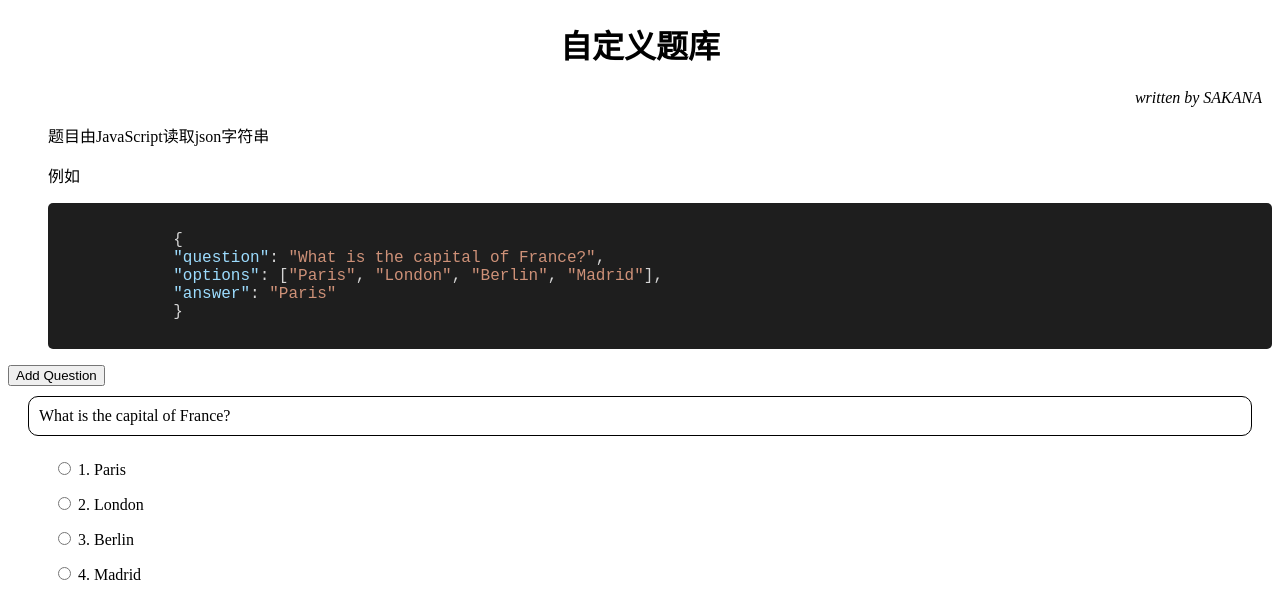
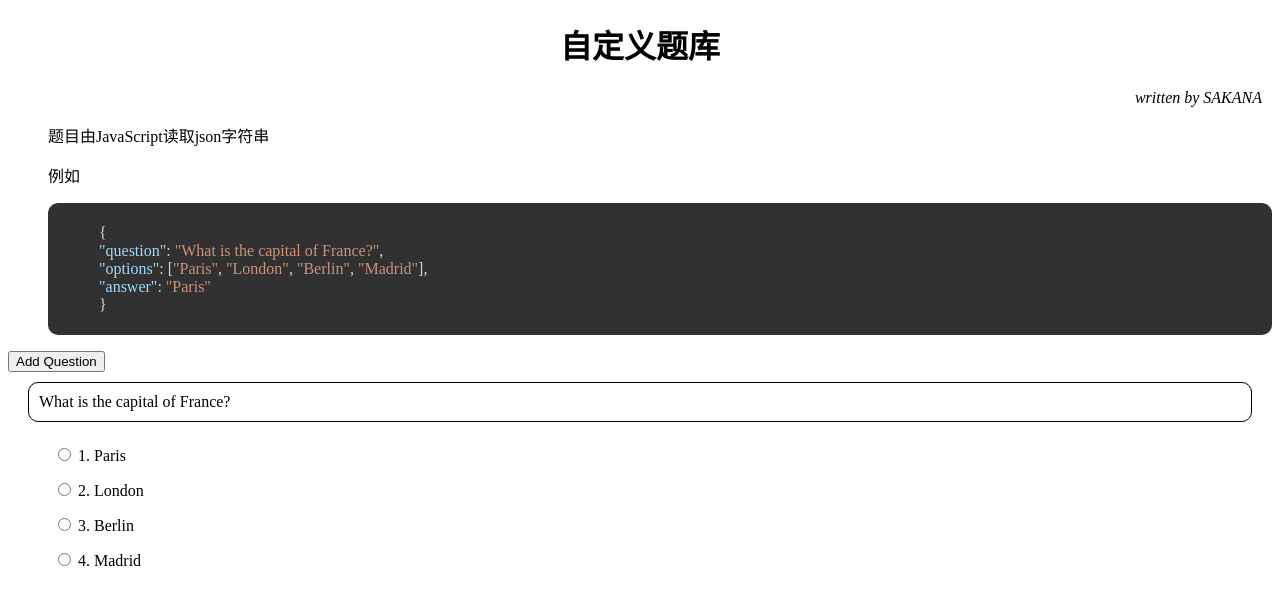
Before and after one commit to SAKANA267/web_learning, a PHP site: page /web/html/custom_question_bank/custom_question_bank.html in a window 1280 px wide. Shown: the top 589 px of the page. Run offline with PHP 8.4, Linux system fonts and the light colour scheme.

Commit message:
css changes

```diff
--- a/web/css/question_bank.css
+++ b/web/css/question_bank.css
@@ -72,12 +72,15 @@ p{
 }
 
 .code {
-    font-family: 'Courier New', Courier, monospace;
-    background-color: #1e1e1e;
+    background-color: #313131;
     color: #d4d4d4;
-    padding: 10px;
-    border-radius: 5px;
+    padding: 3px;
+    border-radius: 10px;
     white-space: pre-wrap;
+    transition: transform 0.2s ease;
+}
+.code:hover{
+    transform: scale(1.05);
 }
 .code .string { color: #ce9178; }
 .code .key { color: #9cdcfe; }
```
